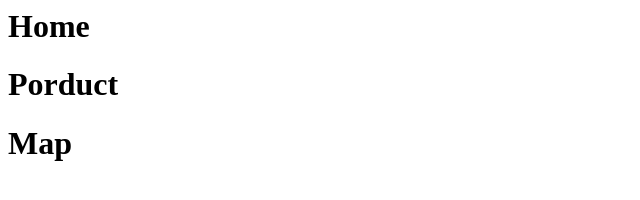
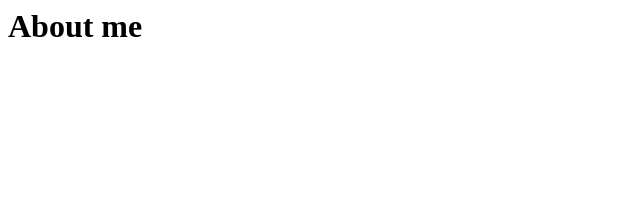
Before and after one commit to WeerapornKamdee/Lab03, a plain HTML site: page index.html in a window 1280 px wide. Shown: the whole page, without its empty margins (0-640 px from the left). Drawn offline with Linux system fonts and the light colour scheme.

Commit message:
Update index.html

```diff
--- a/index.html
+++ b/index.html
@@ -5,8 +5,6 @@
         <meta name="viewport" content="width=device-width, initial-scale=1.0">
     </head>
     <body>
-        <h1>Home</h1>
-        <h1>Porduct</h1>
-        <h1>Map</h1>
+        <h1>About me</h1>
     </body>
 </html>
```
